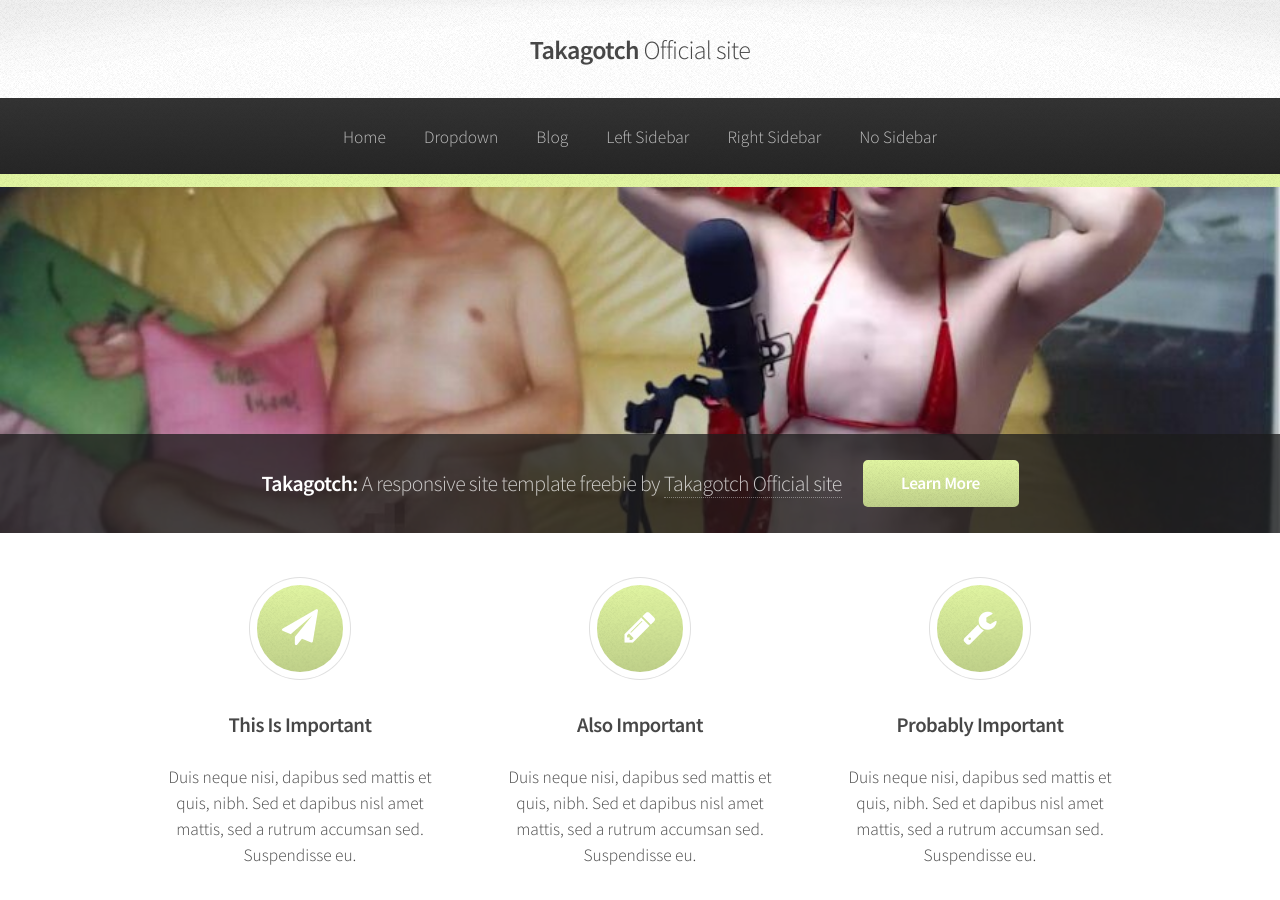
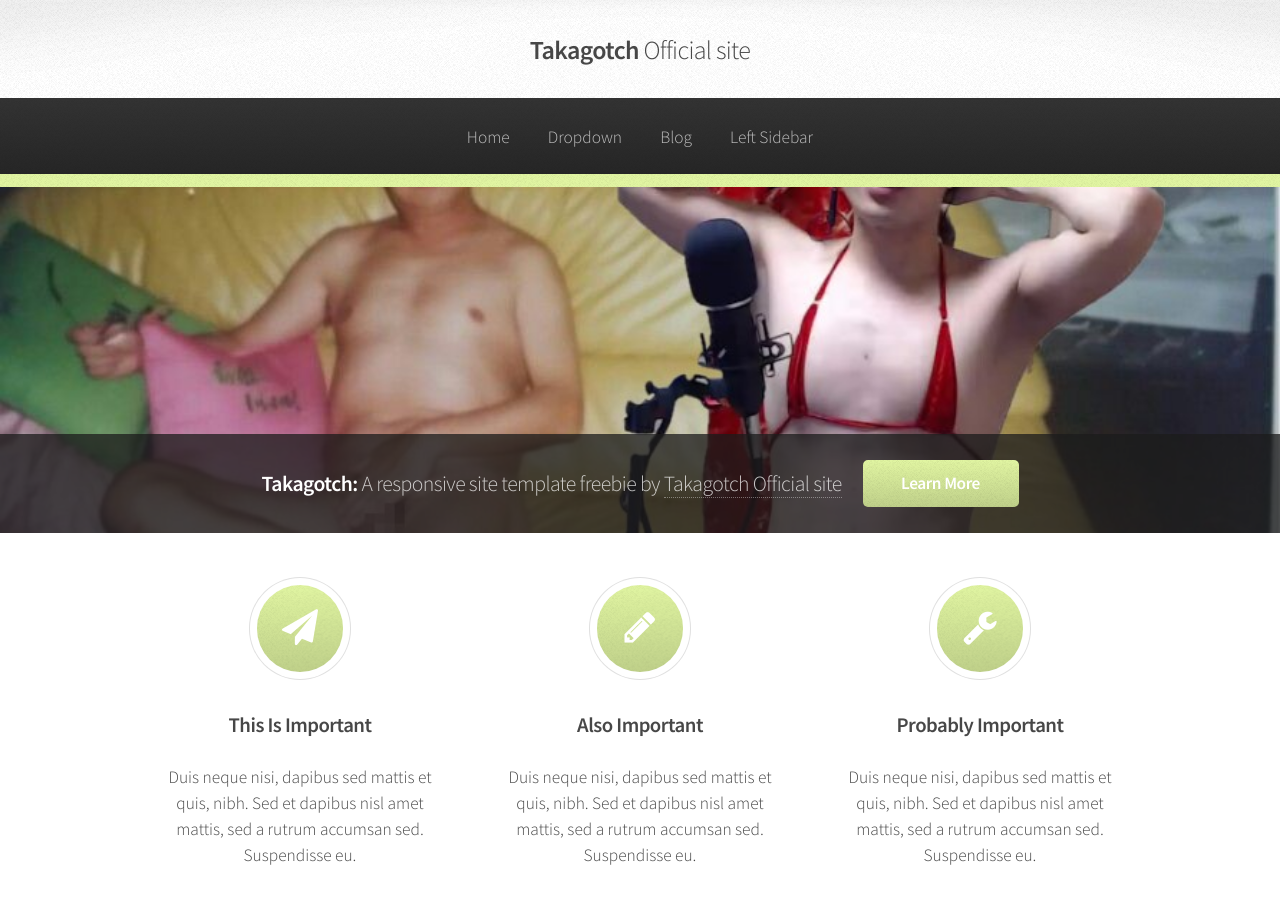
Before and after one commit to takagotch/o2360, a Jekyll site: the page built from index.html, in a window 1280 px wide and 900 px high. Built offline with Jekyll 4.4.1, drawn with Linux system fonts in a browser that asks for light colours; the list of posts is cut into pages by our own code.

Commit message:
Update header.html

```diff
--- a/_includes/header.html
+++ b/_includes/header.html
@@ -57,9 +57,9 @@
 	  </li>
 	  <li {% if current[1] == 'blog' %}class="current"{% endif %}><a href="{{ site.baseurl }}/blog">Blog</a></li>
 	  <li {% if current[1] == 'left-sidebar.html' %}class="current"{% endif %}><a href="{{ site.baseurl }}/left-sidebar.html">Left Sidebar</a></li>
-	  <li {% if current[1] == 'right-sidebar.html' %}class="current"{% endif %}><a href="{{ site.baseurl }}/right-sidebar.html">Right Sidebar</a></li>
-	  <!--  <li {% if current[1] == 'two-sidebar.html' %}class="current"{% endif %}><a href="{{ site.baseurl }}/two-sidebar.html">Two Sidebar</a></li>  -->
-	  <li {% if current[1] == 'no-sidebar.html' %}class="current"{% endif %}><a href="{{ site.baseurl }}/no-sidebar.html">No Sidebar</a></li>
+	  <!--  <li {% if current[1] == 'right-sidebar.html' %}class="current"{% endif %}><a href="{{ site.baseurl }}/right-sidebar.html">Right Sidebar</a></li> -->
+	  <!--  <li {% if current[1] == 'two-sidebar.html' %}class="current"{% endif %}><a href="{{ site.baseurl }}/two-sidebar.html">Two Sidebar</a></li>       -->
+	  <!-- <li {% if current[1] == 'no-sidebar.html' %}class="current"{% endif %}><a href="{{ site.baseurl }}/no-sidebar.html">No Sidebar</a></li>           -->
 	</ul>
       </nav>
 
```
